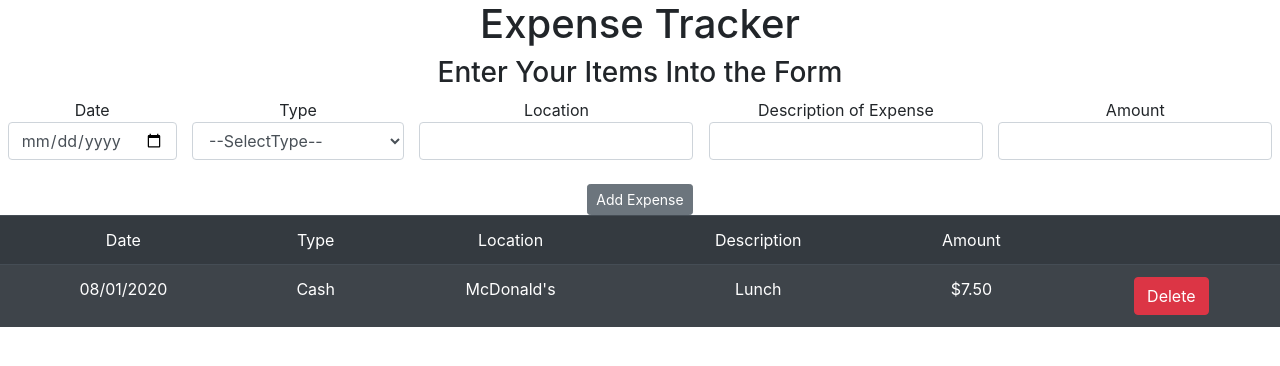
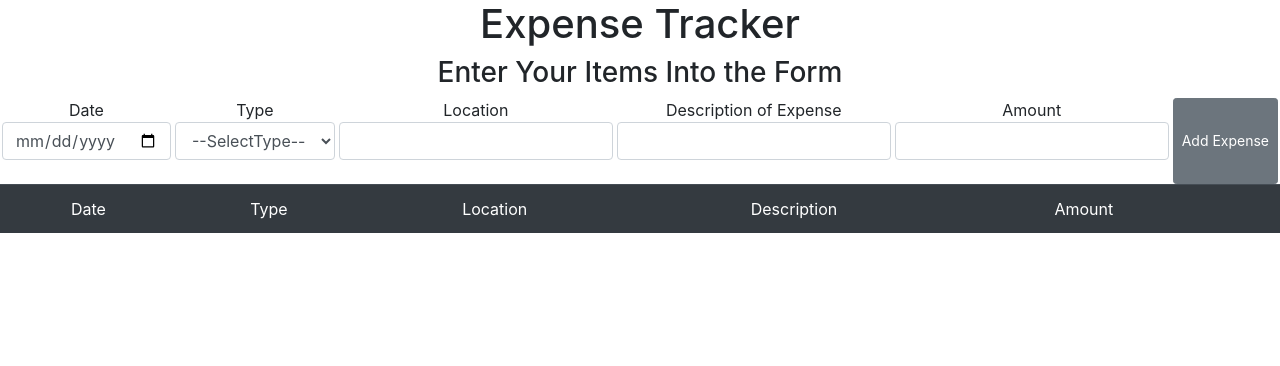
Before and after one commit to danielmurphy1/expense-tracker-react, a React (Create React App) app: page / in a window 1280 px wide. Shown: the top 366 px of the page. Built offline with nearby package versions, Linux system fonts and the light colour scheme.

Commit message:
fixed add expense button and not adding initial state to table

```diff
--- a/src/App.js
+++ b/src/App.js
@@ -12,11 +12,11 @@ class App extends React.Component {
       expenses: [
         {
           id: Math.random(),
-          date: "08/01/2020",
-          type: "Cash",
-          location: "McDonald's",
-          description: "Lunch",
-          amount: "7.50"
+          date: "",
+          type: "",
+          location: "",
+          description: "",
+          amount: ""
         }
 
       ]
--- a/src/Form.js
+++ b/src/Form.js
@@ -2,7 +2,7 @@ import React from "react";
 
 function Form(props) {
     return (
-        <form className="d-flex justify-content-around flex-wrap">
+        <form onSubmit={props.addExpense} className="d-flex justify-content-around flex-wrap">
                 <div className="form-group">
                     <label>Date
                         <input className="form-control" type="date" name="date" value={props.expenses.date} onChange={props.handleChange} required/>
@@ -12,11 +12,11 @@ function Form(props) {
                     <label>Type
                         <select className="form-control" name="type" value={props.expenses.type} onChange={props.handleChange} required>
                             <option value="">--SelectType--</option>
-                            <option value="cc">Credit Card</option>
-                            <option value="cash">Cash</option>
-                            <option value="debit">Debit Card</option>
-                            <option value="electronic">Venmo, ApplePay, etc</option>
-                            <option value="check">Check</option>
+                            <option value="Credit Card">Credit Card</option>
+                            <option value="Cash">Cash</option>
+                            <option value="Debit">Debit Card</option>
+                            <option value="Electronic">Electronic</option>
+                            <option value="Check">Check</option>
                         </select>
                     </label>
                 </div>
@@ -35,7 +35,7 @@ function Form(props) {
                         <input className="form-control" type="number" name="amount" value={props.expenses.amount} onChange={props.handleChange}  min="1" step="0.01" required/>
                     </label>
                 </div>
-                <button className="btn btn-secondary btn-sm"type="submit" onClick={props.addExpense} >Add Expense</button>
+                <button className="btn btn-secondary btn-sm"type="submit"  >Add Expense</button>
             </form>
     )
 }
--- a/src/Table.js
+++ b/src/Table.js
@@ -4,7 +4,8 @@ function Table (props) {
 
     const tableRows = [];
 
-    for(let i = 0; i < props.expenses.length; i++){
+        //set i = 1 so that the initial empty string state is not added to the array/table
+    for(let i = 1; i < props.expenses.length; i++){
         let expense = props.expenses[i];
         tableRows.push(<tr key={expense.id}>
                             <td>{expense.date}</td>
```
